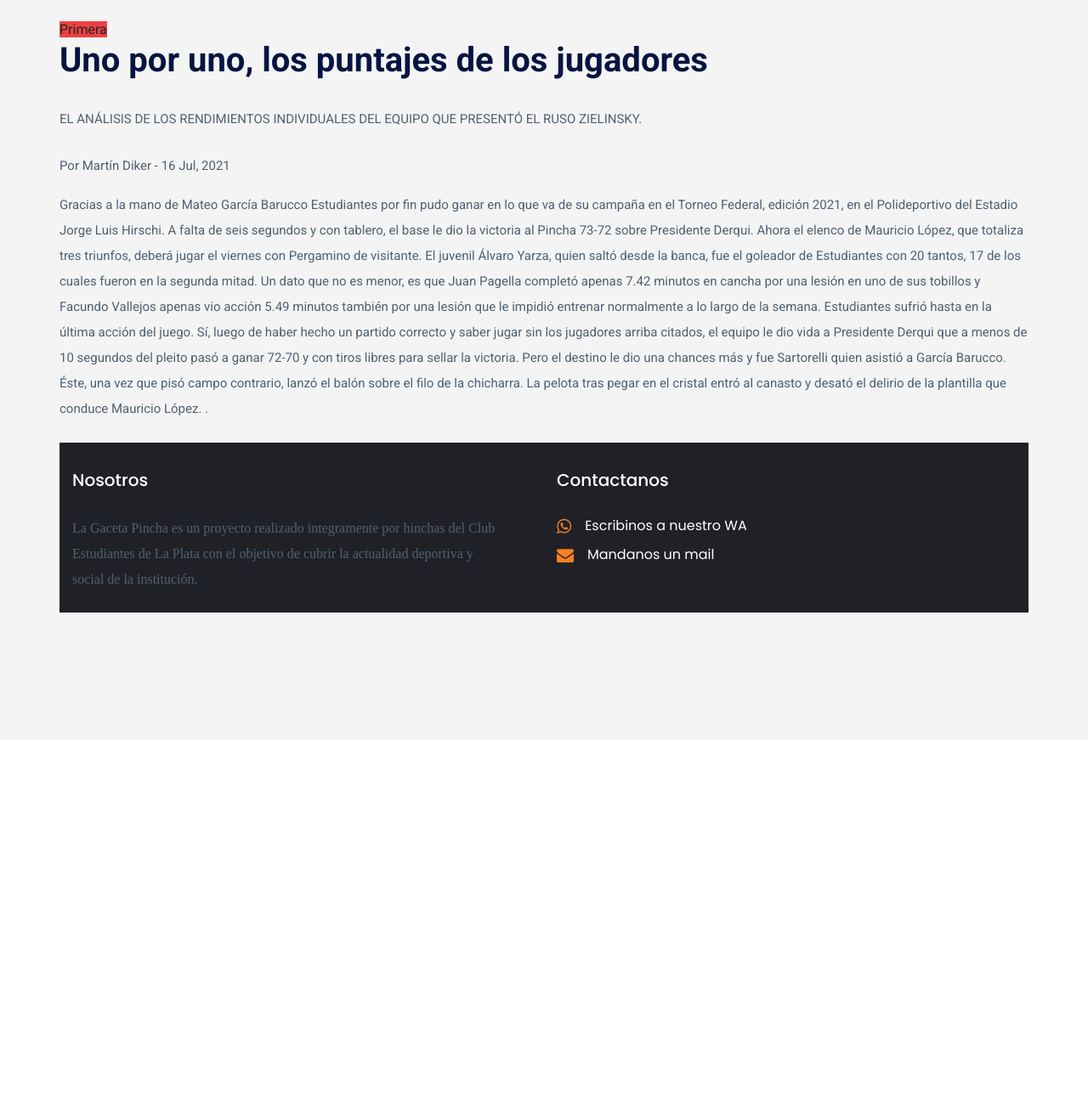
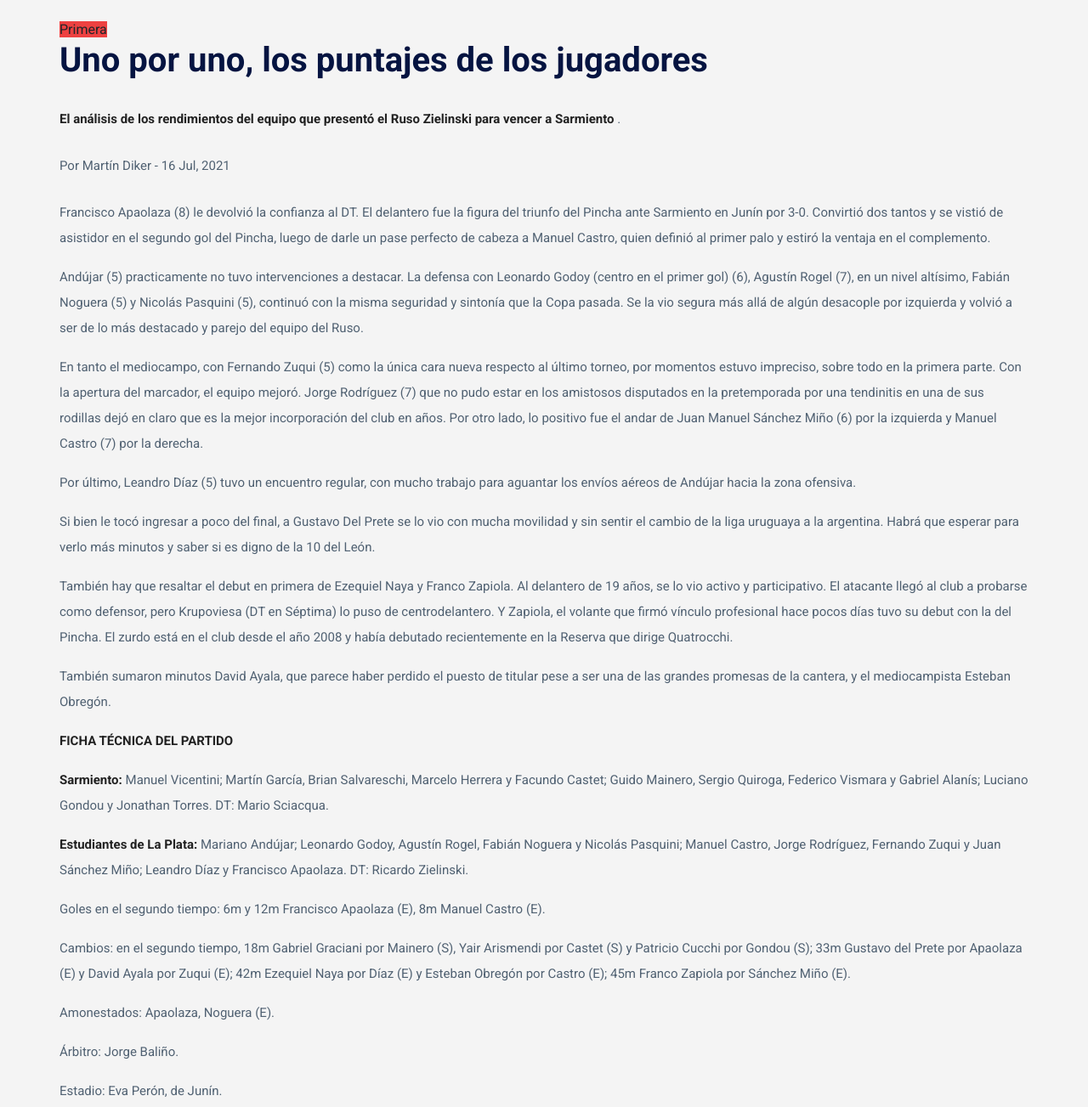
Before and after one commit to AgustinHenen/GacetaPincha, a plain HTML site: page nota2.html in a window 1280 px wide. Shown: the part 960-2263 px from the top of the page at 85% size. Before the commit the page ends 1831 px from the top, so only its background shows below. Drawn offline with nearby package versions, Linux system fonts and the light colour scheme; files whose address does not match are found by name; a web font is replaced by a local one.

Commit message:
Add files via uploadAdd files via upload

```diff
--- a/nota2.html
+++ b/nota2.html
@@ -127,7 +127,7 @@
       <div class="about-area2 gray-bg pt-60 pb-60">
           <div class="container">
                   <div class="row">
-                      <div class="col-lg-18">
+                      <div class="col-lg-14">
                           <!-- Trending Tittle -->
                           <div class="about-right mb-90">
                               <div class="about-img">
@@ -140,17 +140,45 @@
 
                               <div class="about-prea">
                                   <p class="about-pera1 mb-25">
-                                          EL ANÁLISIS DE LOS RENDIMIENTOS INDIVIDUALES DEL EQUIPO QUE PRESENTÓ EL RUSO ZIELINSKY.
+                                        <b>  El análisis de los rendimientos del equipo que presentó el Ruso Zielinski para vencer a Sarmiento </b>.
                                   </p>
 
                                   <p data-animation="fadeInUp" data-delay=".6s" data-duration="1000ms">Por Martín Diker   -   16 Jul, 2021</p>
 
                                   <p class="about-pera1 mb-25">
-                                    Gracias a la mano de Mateo García Barucco Estudiantes por fin pudo ganar en lo que va de su campaña en el Torneo Federal, edición 2021, en el Polideportivo del Estadio Jorge Luis Hirschi. A falta de seis segundos y con tablero, el base le dio la victoria al Pincha 73-72 sobre Presidente Derqui. Ahora el elenco de Mauricio López, que totaliza tres triunfos, deberá jugar el viernes con Pergamino de visitante.
 
-  El juvenil Álvaro Yarza, quien saltó desde la banca, fue el goleador de Estudiantes con 20 tantos, 17 de los cuales fueron en la segunda mitad. Un dato que no es menor, es que Juan Pagella completó apenas 7.42 minutos en cancha por una lesión en uno de sus tobillos y Facundo Vallejos apenas vio acción 5.49 minutos también por una lesión que le impidió entrenar normalmente a lo largo de la semana.
+                                        <p> Francisco Apaolaza (8) le devolvió la confianza al DT. El delantero fue la figura del triunfo del Pincha ante Sarmiento en Junín por 3-0. Convirtió dos tantos y se vistió de asistidor en el segundo gol del Pincha, luego de darle un pase perfecto de cabeza a Manuel Castro, quien definió al primer palo y estiró la ventaja en el complemento.    </p>
 
-  Estudiantes sufrió hasta en la última acción del juego. Sí, luego de haber hecho un partido correcto y saber jugar sin los jugadores arriba citados, el equipo le dio vida a Presidente Derqui que a menos de 10 segundos del pleito pasó a ganar 72-70 y con tiros libres para sellar la victoria. Pero el destino le dio una chances más y fue Sartorelli quien asistió a García Barucco. Éste, una vez que pisó campo contrario, lanzó el balón sobre el filo de la chicharra. La pelota tras pegar en el cristal entró al canasto y desató el delirio de la plantilla que conduce Mauricio López. .</p>
+                                              <p>  Andújar (5) practicamente no tuvo intervenciones a destacar. La defensa con Leonardo Godoy (centro en el primer gol) (6), Agustín Rogel (7), en un nivel altísimo, Fabián Noguera (5) y Nicolás Pasquini (5), continuó con la misma seguridad y sintonía que la Copa pasada. Se la vio segura más allá de algún desacople por izquierda y volvió a ser de lo más destacado y parejo del equipo del Ruso.   </p>
+
+                                                    <p>  En tanto el mediocampo, con Fernando Zuqui (5) como la única cara nueva respecto al último torneo, por momentos estuvo impreciso, sobre todo en la primera parte. Con la apertura del marcador, el equipo mejoró. Jorge Rodríguez (7) que no pudo estar en los amistosos disputados en la pretemporada por una tendinitis en una de sus rodillas dejó en claro que es la mejor incorporación del club en años.
+
+Por otro lado, lo positivo fue el andar de Juan Manuel Sánchez Miño (6) por la izquierda y Manuel Castro (7) por la derecha.     </p>
+
+                                  <p>Por último, Leandro Díaz (5) tuvo un encuentro regular, con mucho trabajo para aguantar los envíos aéreos de Andújar hacia la zona ofensiva. </p>
+
+
+                                  <p>   Si bien le tocó ingresar a poco del final, a Gustavo Del Prete se lo vio con mucha movilidad y sin sentir el cambio de la liga uruguaya a la argentina. Habrá que esperar para verlo más minutos y saber si es digno de la 10 del León. </p>
+
+                                  <p>  También hay que resaltar el debut en primera de Ezequiel Naya y Franco Zapiola. Al delantero de 19 años, se lo vio activo y participativo. El atacante llegó al club a probarse como defensor, pero Krupoviesa (DT en Séptima) lo puso de centrodelantero. Y Zapiola, el volante que firmó vínculo profesional hace pocos días tuvo su debut con la del Pincha. El zurdo está en el club desde el año 2008 y había debutado recientemente en la Reserva que dirige Quatrocchi. </p>
+
+                                    <p> También sumaron minutos David Ayala, que parece haber perdido el puesto de titular pese a ser una de las grandes promesas de la cantera, y el mediocampista Esteban Obregón.  </p>
+
+                                  <p>  <b>  FICHA TÉCNICA DEL PARTIDO </b> </p>
+
+<p> <b> Sarmiento:</b>  Manuel Vicentini; Martín García, Brian Salvareschi, Marcelo Herrera y Facundo Castet; Guido Mainero, Sergio Quiroga, Federico Vismara y Gabriel Alanís; Luciano Gondou y Jonathan Torres. DT: Mario Sciacqua. </p>
+
+<p> <b> Estudiantes de La Plata:</b>  Mariano Andújar; Leonardo Godoy, Agustín Rogel, Fabián Noguera y Nicolás Pasquini; Manuel Castro, Jorge Rodríguez, Fernando Zuqui y Juan Sánchez Miño; Leandro Díaz y Francisco Apaolaza. DT: Ricardo Zielinski. </p>
+
+<p> Goles en el segundo tiempo: 6m y 12m Francisco Apaolaza (E), 8m Manuel Castro (E). </p>
+
+<p> Cambios: en el segundo tiempo, 18m Gabriel Graciani por Mainero (S), Yair Arismendi por Castet (S) y Patricio Cucchi por Gondou (S); 33m Gustavo del Prete por Apaolaza (E) y David Ayala por Zuqui (E); 42m Ezequiel Naya por Díaz (E) y Esteban Obregón por Castro (E); 45m Franco Zapiola por Sánchez Miño (E). </p>
+
+<p>Amonestados: Apaolaza, Noguera (E). </p>
+
+<p>Árbitro: Jorge Baliño. </p>
+
+<p> Estadio: Eva Perón, de Junín.</p>
                               </div>
 
 
```
Also changed, not shown: MODELO DE NOTA NUEVA.html (+2 -2 lines), nota1.html (+8 -10 lines), nota3.html (+9 -6 lines), primera.html (+4 -4 lines).
